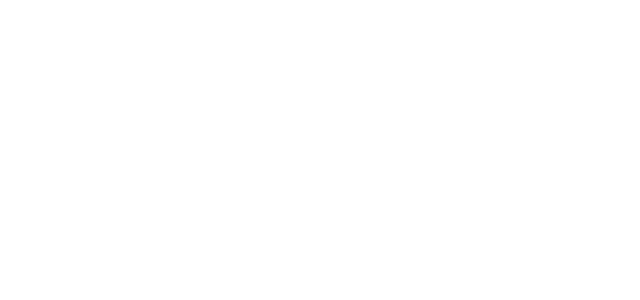
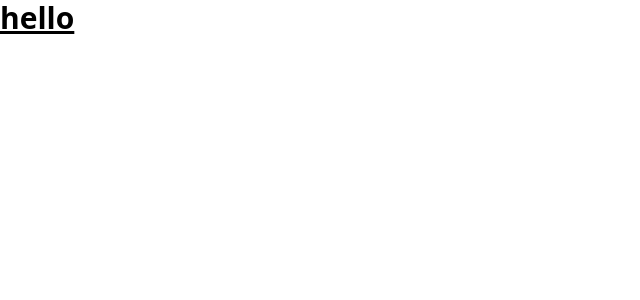
Before and after one commit to irekponor/Kogi-WeatherFlow, a React (Vite) app: page / in a window 1280 px wide. Shown: the top 300 px of the page, without its empty margins (0-640 px from the left). Built offline with nearby package versions, Linux system fonts and the light colour scheme.

Commit message:
dependencies

```diff
--- a/package.json
+++ b/package.json
@@ -11,8 +11,10 @@
   },
   "dependencies": {
     "@tailwindcss/vite": "^4.1.16",
-    "react": "^19.1.1",
-    "react-dom": "^19.1.1",
+    "leaflet": "^1.9.4",
+    "react": "^19.0.0-rc.1",
+    "react-dom": "^19.0.0-rc.1",
+    "react-leaflet": "^5.0.0-rc.2",
     "tailwindcss": "^4.1.16"
   },
   "devDependencies": {
--- a/src/App.tsx
+++ b/src/App.tsx
@@ -5,6 +5,7 @@ function App() {
 
   return (
     <>
+    <h1 className="text-3xl font-bold underline">hello</h1>
           </>
   )
 }
```
Also changed, not shown: 1 other file (tests, documents, lock files or other folders).
